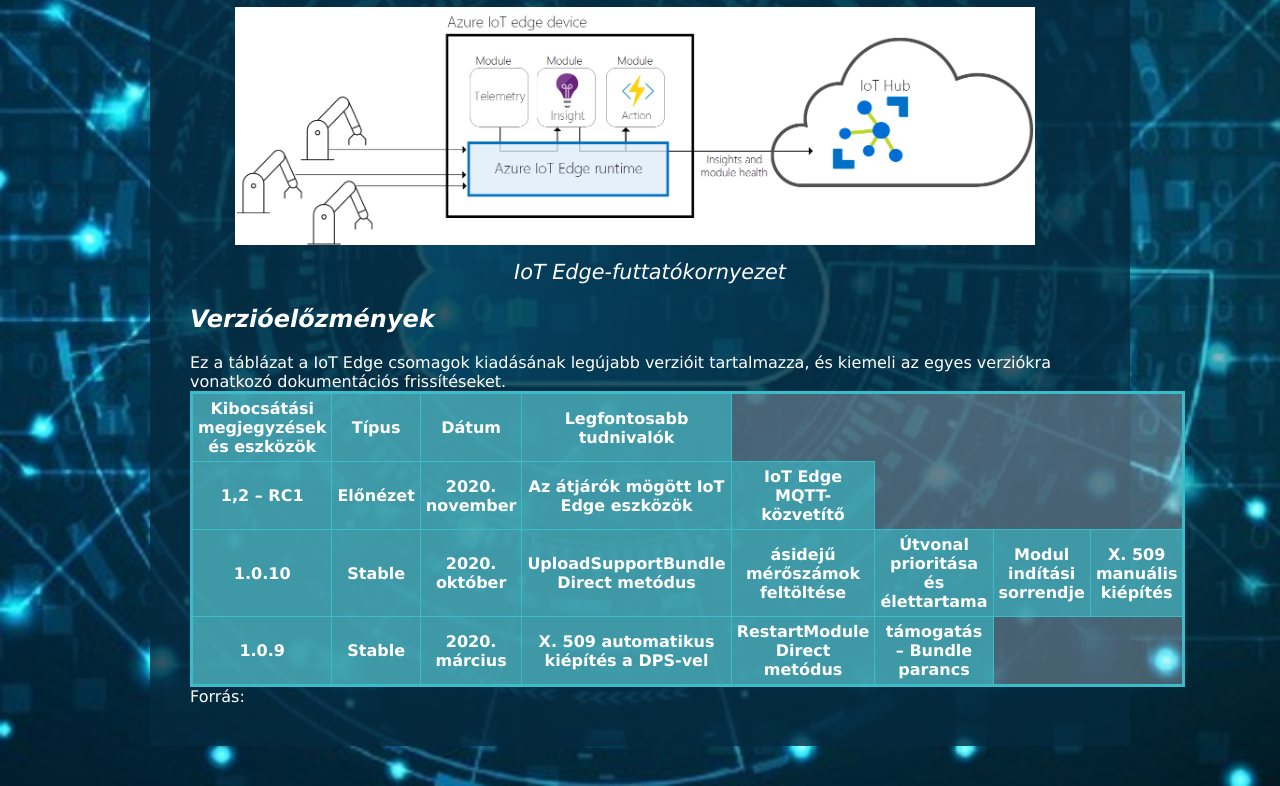
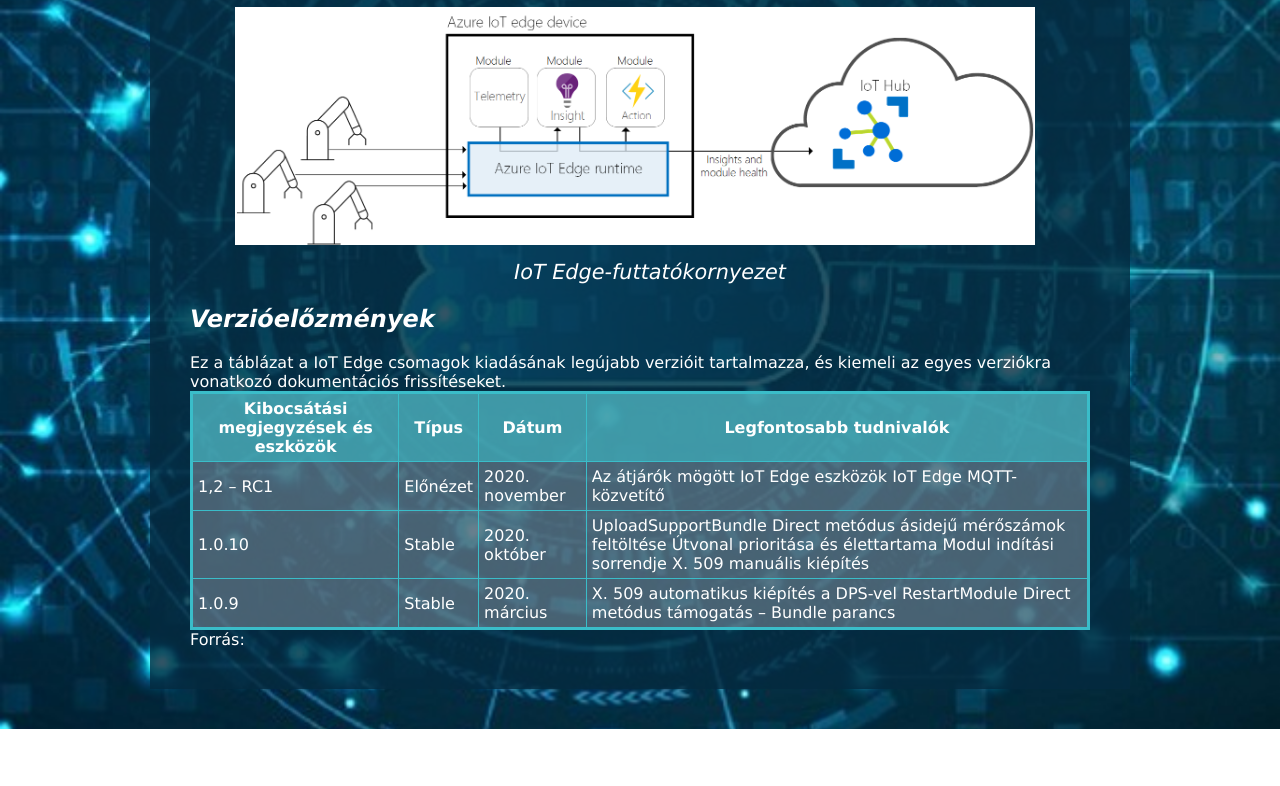
Before and after one commit to feketegergely062/Azure, a plain HTML site: page index.html in a window 1280 px wide. Shown: the part 576-1362 px from the top of the page. After the commit the page ends 1305 px from the top, so only its background shows below. Drawn offline with Linux system fonts and the light colour scheme.

Commit message:
aabbbhhh

```diff
--- a/index.html
+++ b/index.html
@@ -43,29 +43,21 @@
           <th>Legfontosabb tudnivalók</th>
         </tr>
        <tr>
-        <th>1,2 – RC1</th>
-        <th>Előnézet</th>
-        <th>2020. november</th>
-        <th>Az átjárók mögött IoT Edge eszközök</th>
-        <th>IoT Edge MQTT-közvetítő</th>
+        <td>1,2 – RC1</td>
+        <td>Előnézet</td>
+        <td>2020. november</td>
+        <td>Az átjárók mögött IoT Edge eszközök IoT Edge MQTT-közvetítő</td>
       </tr>
       <tr>
-       <th>1.0.10</th>
-        <th>Stable</th>
-        <th>2020. október</th>
-        <th>UploadSupportBundle Direct metódus</th>
-        <th>ásidejű mérőszámok feltöltése</th>
-        <th>Útvonal prioritása és élettartama</th>
-        <th>Modul indítási sorrendje</th>
-        <th>X. 509 manuális kiépítés</th>
-      </tr>
+       <td>1.0.10</td>
+        <td>Stable</td>
+        <td>2020. október</td>
+        <td>UploadSupportBundle Direct metódus ásidejű mérőszámok feltöltése Útvonal prioritása és élettartama Modul indítási sorrendje X. 509 manuális kiépítés</td>
       <tr>
-        <th>1.0.9</th>
-        <th>Stable</th>
-        <th>2020. március</th>
-        <th>X. 509 automatikus kiépítés a DPS-vel</th>
-        <th>RestartModule Direct metódus</th>
-       <th>támogatás – Bundle parancs</th>
+        <td>1.0.9</td>
+        <td>Stable</td>
+        <td>2020. március</td>
+        <td>X. 509 automatikus kiépítés a DPS-vel RestartModule Direct metódus támogatás – Bundle parancs</td>
     </tr>
     </thead>
     </table>
```
